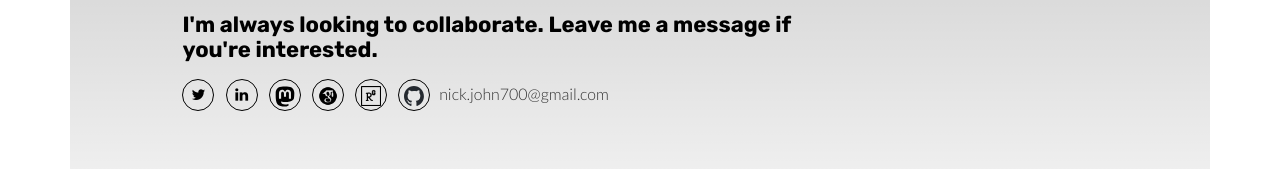
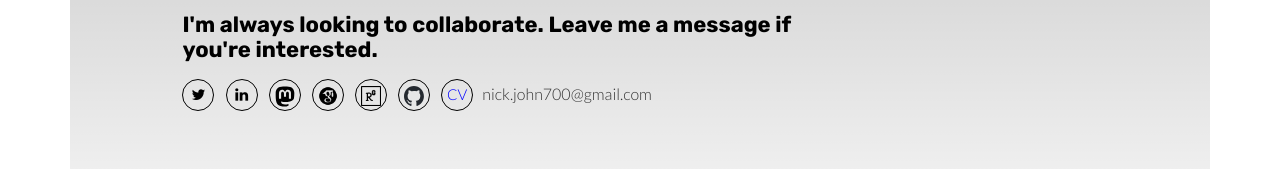
Before and after one commit to nicholas-john/nicholas-john.github.io, a plain HTML site: page index.html in a window 1280 px wide. Shown: the part 1219-1388 px from the top of the page. Drawn offline with Linux system fonts and the light colour scheme.

Commit message:
try adding CV

```diff
--- a/index.html
+++ b/index.html
@@ -69,6 +69,9 @@
                 </a>
                 <a href="https://github.com/nicholas-john?tab=repositories" class="fa-icon" title="">
                   <img src="assets/github-mark.svg" style="width:20px">
+                </a>
+                <a href="https://github.com/nicholas-john/CV_Nicholas_John.pdf" class="fa-icon" title="" class="link-like-text" style="color: blue">
+                  CV
                 </a>
                 &nbsp;&nbsp;nick.john700@gmail.com
             </p>
```
Also changed, not shown: 2 other files.
